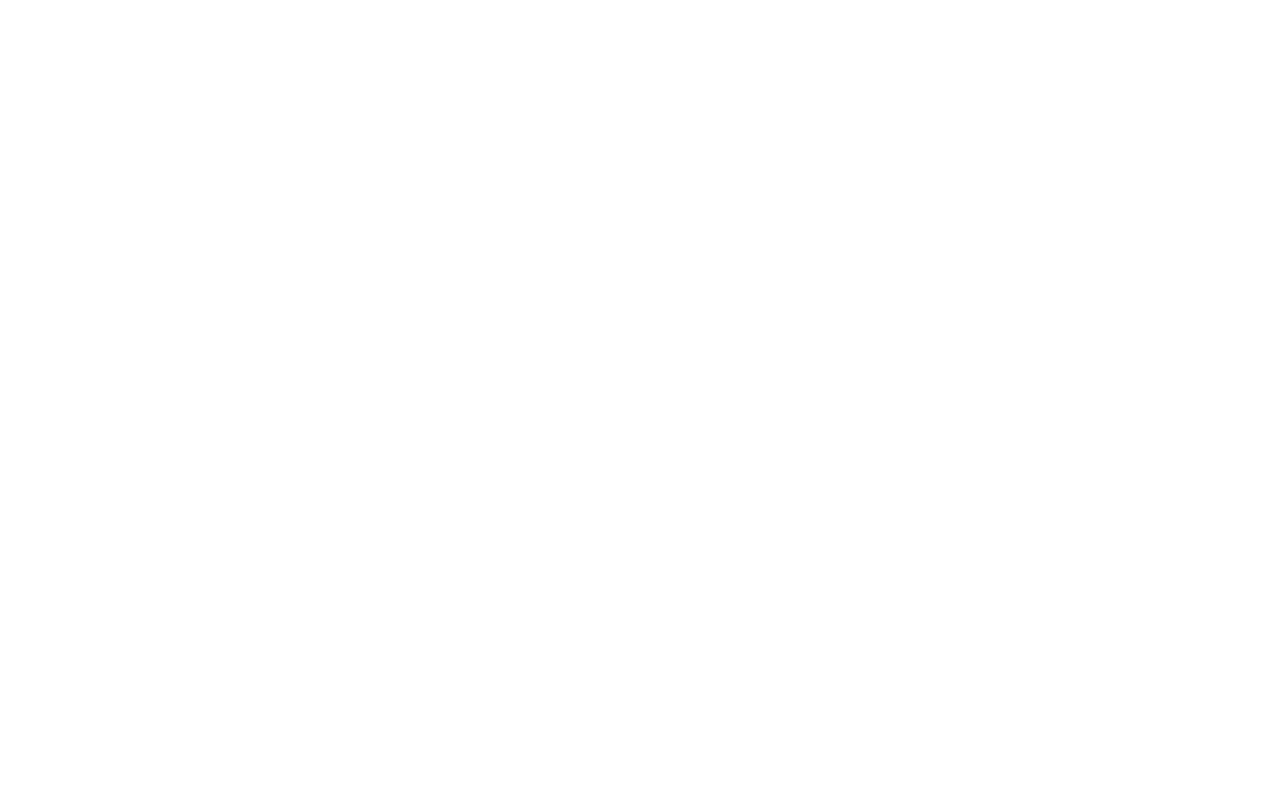
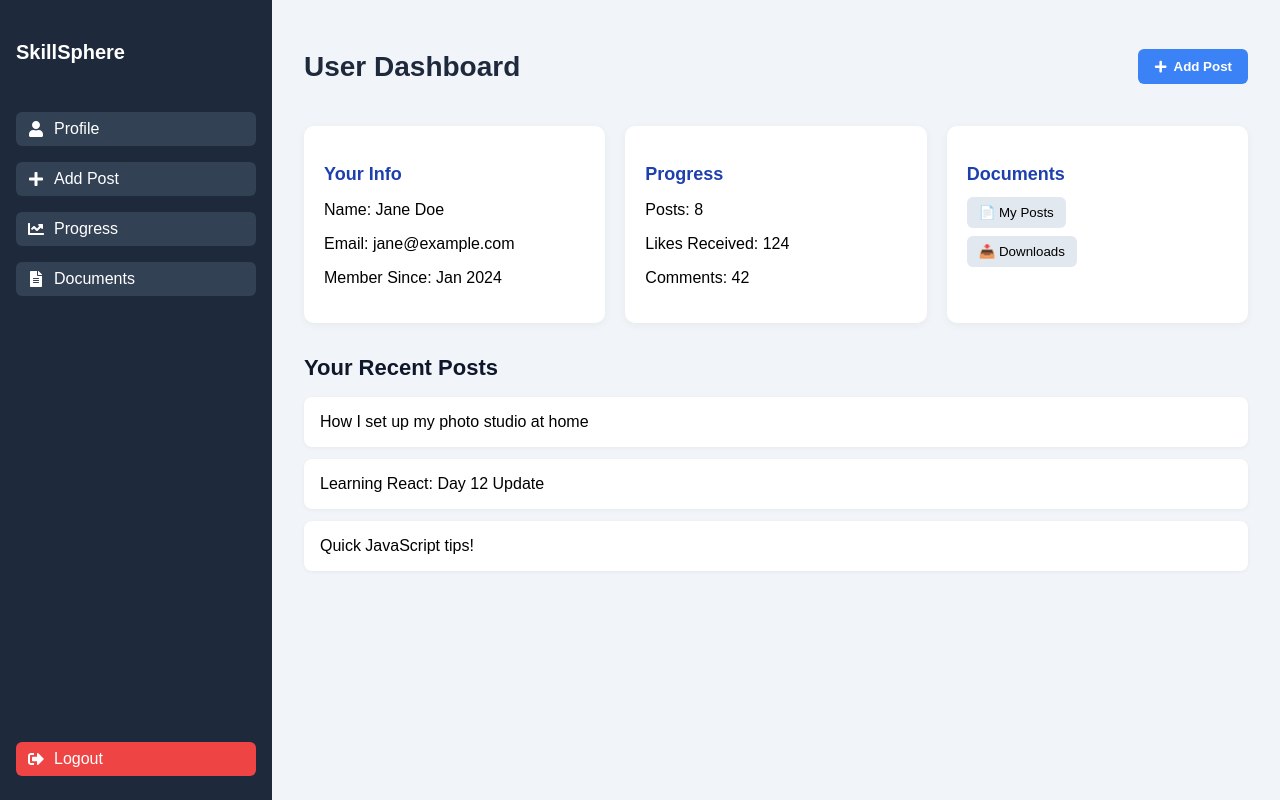
Before and after one commit to KalpaVidusha/skill-sharing-platform, a React (Create React App) app in the folder frontend/: page /userdashboard in a window 1280 px wide. Before the commit this address had no page. Built offline with nearby package versions, Linux system fonts and the light colour scheme.

Commit message:
second Frontend

```diff
--- a/frontend/src/App.js
+++ b/frontend/src/App.js
@@ -2,18 +2,16 @@ import { BrowserRouter as Router, Routes, Route } from "react-router-dom";
 import Home from "./pages/Home";
 import Login from "./pages/Login";
 import Signup from "./pages/Signup";
-import Dashboard from "./pages/Dashboard";
-
+import UserDashboard from "./pages/UserDashboard";
 
 function App() {
   return (
     <Router>
-
       <Routes>
         <Route path="/" element={<Home />} />
         <Route path="/login" element={<Login />} />
         <Route path="/signup" element={<Signup />} />
-        <Route path="/dashboard" element={<Dashboard />} />
+        <Route path="/userdashboard" element={<UserDashboard />} />
       </Routes>
     </Router>
   );
--- a/frontend/src/pages/Dashboard.jsx
+++ /dev/null
@@ -1,9 +0,0 @@
-const Dashboard = () => {
-    return (
-      <div>
-        <h2>Welcome to the Dashboard</h2>
-      </div>
-    );
-  };
-
-  export default Dashboard;
--- a/frontend/src/pages/Home.jsx
+++ b/frontend/src/pages/Home.jsx
@@ -1,6 +1,7 @@
 // src/pages/Home.jsx
 import React from 'react';
 import { Link } from 'react-router-dom';
+import { FaSignInAlt, FaUserPlus } from 'react-icons/fa'; // 🔥 Icons added
 
 const Home = () => {
   return (
@@ -10,10 +11,14 @@ const Home = () => {
       {/* Header */}
       <header style={headerStyle}>
         <h1 style={logoStyle}>SkillSphere</h1>
-        <nav>
+        <nav style={navStyle}>
           <Link to="/" style={navLink}>Home</Link>
-          <Link to="/login" style={navLink}>Login</Link>
-          <Link to="/signup" style={navLink}>Register</Link>
+          <Link to="/login" style={navLink}>
+            <FaSignInAlt style={iconStyle} /> Login
+          </Link>
+          <Link to="/signup" style={navLink}>
+            <FaUserPlus style={iconStyle} /> Register
+          </Link>
         </nav>
       </header>
 
@@ -82,6 +87,11 @@ const headerStyle = {
   borderBottom: "1px solid #333",
 };
 
+const navStyle = {
+  display: "flex",
+  alignItems: "center",
+};
+
 const logoStyle = {
   fontSize: "24px",
   fontWeight: "bold",
@@ -93,6 +103,12 @@ const navLink = {
   color: "#d1d5db",
   textDecoration: "none",
   fontWeight: "500",
+  display: "flex",
+  alignItems: "center",
+};
+
+const iconStyle = {
+  marginRight: "6px",
 };
 
 const heroSection = {
--- a/frontend/src/pages/Login.jsx
+++ b/frontend/src/pages/Login.jsx
@@ -1,9 +1,12 @@
+// src/pages/Login.jsx
 import { useState } from "react";
+import { useNavigate } from "react-router-dom";
 import axios from "axios";
 
 const Login = () => {
   const [email, setEmail] = useState("");
   const [password, setPassword] = useState("");
+  const navigate = useNavigate();
 
   const handleLogin = async (e) => {
     e.preventDefault();
@@ -14,6 +17,7 @@ const Login = () => {
       });
       alert("Login successful!");
       console.log(response.data);
+      navigate("/userdashboard");
     } catch (error) {
       console.error("Login failed:", error.response?.data || error.message);
       alert("Login failed. Please check your email and password.");
@@ -47,7 +51,7 @@ const Login = () => {
   );
 };
 
-// 🎨 Dark Background Image
+// 🎨 Styles
 const containerStyle = {
   minHeight: "100vh",
   backgroundImage: `url("https://images.unsplash.com/photo-1507525428034-b723cf961d3e")`,
@@ -69,7 +73,7 @@ const overlayStyle = {
 const formWrapperStyle = {
   position: "relative",
   zIndex: 1,
-  backgroundColor: "#1f2937", // dark gray
+  backgroundColor: "#1f2937",
   padding: "40px",
   borderRadius: "12px",
   boxShadow: "0 6px 18px rgba(0, 0, 0, 0.5)",
@@ -82,7 +86,7 @@ const formWrapperStyle = {
 const titleStyle = {
   marginBottom: "24px",
   fontSize: "26px",
-  color: "#60a5fa", // light blue
+  color: "#60a5fa",
 };
 
 const formStyle = {
@@ -96,14 +100,14 @@ const inputStyle = {
   borderRadius: "6px",
   border: "none",
   fontSize: "16px",
-  backgroundColor: "#374151", // darker gray
+  backgroundColor: "#374151",
   color: "#fff",
   outline: "none",
 };
 
 const buttonStyle = {
   padding: "12px",
-  backgroundColor: "#3b82f6", // blue
+  backgroundColor: "#3b82f6",
   color: "#fff",
   border: "none",
   borderRadius: "6px",
--- a/frontend/src/pages/Signup.jsx
+++ b/frontend/src/pages/Signup.jsx
@@ -18,7 +18,8 @@ const Signup = () => {
 
   return (
     <div style={containerStyle}>
-      <div style={cardStyle}>
+      <div style={overlayStyle}></div>
+      <div style={formWrapperStyle}>
         <h2 style={titleStyle}>Create Your Account</h2>
         <form onSubmit={handleSignup} style={formStyle}>
           <input
@@ -42,29 +43,42 @@ const Signup = () => {
   );
 };
 
-// Inline styles (same as login for consistency)
+// 🌌 Background + Overlay
 const containerStyle = {
   minHeight: "100vh",
+  backgroundImage: `url("https://images.unsplash.com/photo-1503264116251-35a269479413")`,
+  backgroundSize: "cover",
+  backgroundPosition: "center",
   display: "flex",
+  justifyContent: "center",
   alignItems: "center",
-  justifyContent: "center",
-  background: "linear-gradient(to bottom right, #e0f2ff, #ffffff)",
+  position: "relative",
 };
 
-const cardStyle = {
-  background: "#fff",
+const overlayStyle = {
+  position: "absolute",
+  inset: 0,
+  backgroundColor: "rgba(0, 0, 0, 0.7)",
+  zIndex: 0,
+};
+
+const formWrapperStyle = {
+  position: "relative",
+  zIndex: 1,
+  backgroundColor: "#1f2937", // dark gray
   padding: "40px",
   borderRadius: "12px",
-  boxShadow: "0 4px 12px rgba(0, 0, 0, 0.1)",
+  boxShadow: "0 6px 18px rgba(0, 0, 0, 0.5)",
   width: "100%",
   maxWidth: "400px",
   textAlign: "center",
+  color: "#f3f4f6",
 };
 
 const titleStyle = {
   marginBottom: "24px",
-  fontSize: "24px",
-  color: "#2563eb",
+  fontSize: "26px",
+  color: "#60a5fa",
 };
 
 const formStyle = {
@@ -75,20 +89,24 @@ const formStyle = {
 
 const inputStyle = {
   padding: "12px",
-  borderRadius: "8px",
-  border: "1px solid #ccc",
+  borderRadius: "6px",
+  border: "none",
   fontSize: "16px",
+  backgroundColor: "#374151", // darker input bg
+  color: "#fff",
+  outline: "none",
 };
 
 const buttonStyle = {
   padding: "12px",
-  backgroundColor: "#2563eb",
+  backgroundColor: "#3b82f6",
   color: "#fff",
   border: "none",
-  borderRadius: "8px",
+  borderRadius: "6px",
   fontWeight: "bold",
   fontSize: "16px",
   cursor: "pointer",
+  transition: "background 0.3s",
 };
 
 export default Signup;
--- /dev/null
+++ b/frontend/src/pages/UserDashboard.jsx
@@ -0,0 +1,193 @@
+// src/pages/UserDashboard.jsx
+import React from "react";
+import { useNavigate } from "react-router-dom";
+import { FaPlus, FaSignOutAlt, FaUser, FaChartLine, FaFileAlt } from "react-icons/fa";
+
+const UserDashboard = () => {
+  const navigate = useNavigate();
+
+  const handleAddPost = () => {
+    navigate("/add-post");
+  };
+
+  const handleLogout = () => {
+    alert("Logged out successfully.");
+    navigate("/login");
+  };
+
+  return (
+    <div style={pageWrapper}>
+      <aside style={sidebar}>
+        <h2 style={logo}>SkillSphere</h2>
+        <div style={menuItem}><FaUser style={icon} /> Profile</div>
+        <div style={menuItem}><FaPlus style={icon} /> Add Post</div>
+        <div style={menuItem}><FaChartLine style={icon} /> Progress</div>
+        <div style={menuItem}><FaFileAlt style={icon} /> Documents</div>
+        <div onClick={handleLogout} style={logoutItem}><FaSignOutAlt style={icon} /> Logout</div>
+      </aside>
+
+      <main style={mainContent}>
+        <header style={topBar}>
+          <h1 style={pageTitle}>User Dashboard</h1>
+          <button style={addButton} onClick={handleAddPost}><FaPlus /> Add Post</button>
+        </header>
+
+        <section style={infoGrid}>
+          <div style={infoCard}>
+            <h3 style={cardTitle}>Your Info</h3>
+            <p>Name: Jane Doe</p>
+            <p>Email: jane@example.com</p>
+            <p>Member Since: Jan 2024</p>
+          </div>
+
+          <div style={infoCard}>
+            <h3 style={cardTitle}>Progress</h3>
+            <p>Posts: 8</p>
+            <p>Likes Received: 124</p>
+            <p>Comments: 42</p>
+          </div>
+
+          <div style={infoCard}>
+            <h3 style={cardTitle}>Documents</h3>
+            <button style={docButton}>📄 My Posts</button>
+            <button style={docButton}>📥 Downloads</button>
+          </div>
+        </section>
+
+        <section style={postsSection}>
+          <h2 style={sectionHeader}>Your Recent Posts</h2>
+          <div style={postCard}>How I set up my photo studio at home</div>
+          <div style={postCard}>Learning React: Day 12 Update</div>
+          <div style={postCard}>Quick JavaScript tips!</div>
+        </section>
+      </main>
+    </div>
+  );
+};
+
+// Styles
+const pageWrapper = {
+  display: "flex",
+  minHeight: "100vh",
+  backgroundColor: "#f8fafc",
+  fontFamily: "sans-serif",
+};
+
+const sidebar = {
+  width: "240px",
+  backgroundColor: "#1e293b",
+  color: "#fff",
+  padding: "24px 16px",
+  display: "flex",
+  flexDirection: "column",
+  gap: "16px",
+};
+
+const logo = {
+  fontSize: "20px",
+  fontWeight: "bold",
+  marginBottom: "32px",
+};
+
+const menuItem = {
+  display: "flex",
+  alignItems: "center",
+  gap: "10px",
+  cursor: "pointer",
+  padding: "8px 12px",
+  borderRadius: "6px",
+  backgroundColor: "#334155",
+};
+
+const logoutItem = {
+  ...menuItem,
+  marginTop: "auto",
+  backgroundColor: "#ef4444",
+};
+
+const icon = {
+  fontSize: "16px",
+};
+
+const mainContent = {
+  flex: 1,
+  padding: "32px",
+  backgroundColor: "#f1f5f9",
+};
+
+const topBar = {
+  display: "flex",
+  justifyContent: "space-between",
+  alignItems: "center",
+  marginBottom: "24px",
+};
+
+const pageTitle = {
+  fontSize: "28px",
+  fontWeight: "bold",
+  color: "#1e293b",
+};
+
+const addButton = {
+  padding: "10px 16px",
+  backgroundColor: "#3b82f6",
+  color: "#fff",
+  border: "none",
+  borderRadius: "6px",
+  fontWeight: "bold",
+  cursor: "pointer",
+  display: "flex",
+  alignItems: "center",
+  gap: "6px",
+};
+
+const infoGrid = {
+  display: "grid",
+  gridTemplateColumns: "repeat(auto-fit, minmax(260px, 1fr))",
+  gap: "20px",
+  marginBottom: "32px",
+};
+
+const infoCard = {
+  backgroundColor: "#fff",
+  padding: "20px",
+  borderRadius: "10px",
+  boxShadow: "0 2px 8px rgba(0,0,0,0.05)",
+};
+
+const cardTitle = {
+  fontSize: "18px",
+  fontWeight: "bold",
+  marginBottom: "12px",
+  color: "#1e40af",
+};
+
+const docButton = {
+  padding: "8px 12px",
+  marginTop: "8px",
+  display: "block",
+  backgroundColor: "#e2e8f0",
+  border: "none",
+  borderRadius: "6px",
+  cursor: "pointer",
+};
+
+const postsSection = {
+  marginTop: "24px",
+};
+
+const sectionHeader = {
+  fontSize: "22px",
+  marginBottom: "16px",
+  color: "#0f172a",
+};
+
+const postCard = {
+  padding: "16px",
+  backgroundColor: "#fff",
+  borderRadius: "8px",
+  boxShadow: "0 1px 4px rgba(0,0,0,0.05)",
+  marginBottom: "12px",
+};
+
+export default UserDashboard;
--- a/package.json
+++ b/package.json
@@ -1,6 +1,7 @@
 {
   "dependencies": {
     "@tailwindcss/vite": "^4.0.17",
+    "react-icons": "^5.5.0",
     "tailwindcss": "^4.0.17"
   }
 }
```
